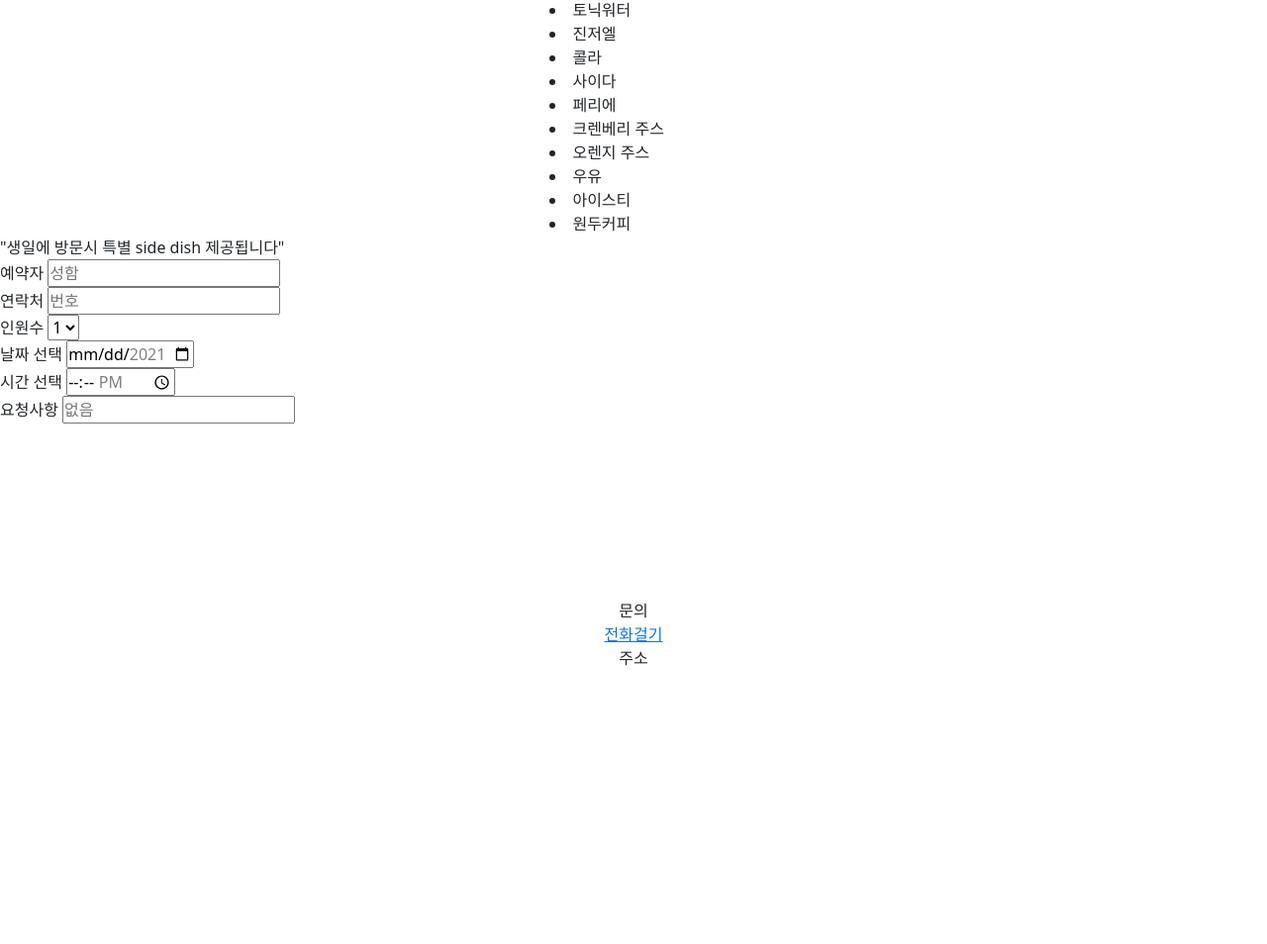
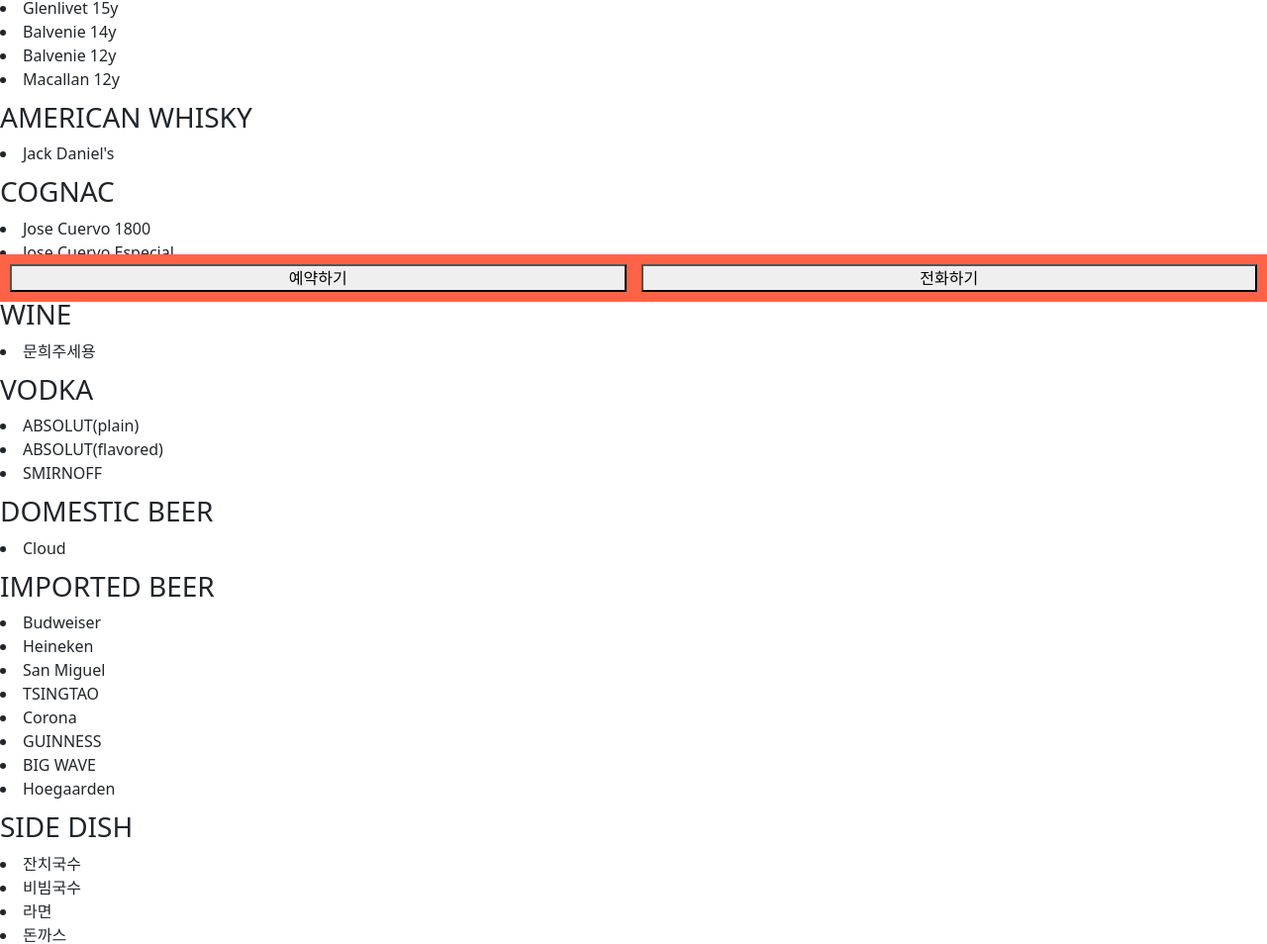
Before and after one commit to dbher/restaurants_reservation_weppage, a plain HTML site: page user/index.html in a window 1280 px wide. Shown: the part 495-1449 px from the top of the page at 99% size. Before the commit the page ends 1172 px from the top, so only its background shows below. Drawn offline with nearby package versions, Linux system fonts and the light colour scheme.

Commit message:
add scrollingfunc

```diff
--- a/user/app.js
+++ b/user/app.js
@@ -1,12 +1,95 @@
 function makeList(documentElement, elementData) {
-    for (let i in elementData) {
-    const liElement = document.createElement("li")
-    liElement.textContent = elementData[i]
-    documentElement.appendChild(liElement)
+  for (let i in elementData) {
+    const liElement = document.createElement("li");
+    liElement.textContent = elementData[i];
+    documentElement.appendChild(liElement);
   }
 }
 
-const sidedishElement = document.querySelector("#side-dish")
+const scotchWhiskyElement = document.querySelector("#scotch-whisky");
+
+const scotchWhiskyData = [
+  "Ballantine's 17y",
+  "Royal Salute 21y",
+  "Johnnie Walker Black",
+  "J&B Reserve",
+  "IMERIAL QUANTUM 19y",
+  "The SMOOTH by IMPERIAL 17y",
+];
+
+makeList(scotchWhiskyElement, scotchWhiskyData);
+
+const domesticWhiskyElement = document.querySelector("#domestic-whisky");
+
+const domesticWhiskyData = ["Scotch Blue 17y", "Windsor 17y"];
+
+makeList(domesticWhiskyElement, domesticWhiskyData);
+
+const singleMaltWhiskyElement = document.querySelector("#single-malt-whisky");
+
+const singleMaltWhiskyData = [
+  "Macallan 12y",
+  "Glenfiddich 18y",
+  "Glenfiddich 15y",
+  "Glenfiddich 12y",
+  "Glenlivet 15y",
+  "Balvenie 14y",
+  "Balvenie 12y",
+  "Macallan 12y",
+];
+
+makeList(singleMaltWhiskyElement, singleMaltWhiskyData);
+
+const AmericanWhiskyElement = document.querySelector("#american-whisky");
+
+const AmericanWhiskyData = ["Jack Daniel's"];
+
+makeList(AmericanWhiskyElement, AmericanWhiskyData);
+
+const cognacElement = document.querySelector("#cognac");
+
+const cognacData = [
+  "Jose Cuervo 1800",
+  "Jose Cuervo Especial",
+  "SILVER PATRON",
+];
+
+makeList(cognacElement, cognacData);
+
+const wineElement = document.querySelector("#wine");
+
+const wineData = ["문희주세용"];
+
+makeList(wineElement, wineData);
+
+const vodkaElement = document.querySelector("#vodka");
+
+const vodkaData = ["ABSOLUT(plain)", "ABSOLUT(flavored)", "SMIRNOFF"];
+
+makeList(vodkaElement, vodkaData);
+
+const domesticBeerElement = document.querySelector("#domestic-beer");
+
+const domesticBeerData = ["Cloud"];
+
+makeList(domesticBeerElement, domesticBeerData);
+
+const importedBeerElement = document.querySelector("#imported-beer");
+
+const importedBeerData = [
+  "Budweiser",
+  "Heineken",
+  "San Miguel",
+  "TSINGTAO",
+  "Corona",
+  "GUINNESS",
+  "BIG WAVE",
+  "Hoegaarden",
+];
+
+makeList(importedBeerElement, importedBeerData);
+
+const sidedishElement = document.querySelector("#side-dish");
 
 const sidedishData = [
   "잔치국수",
@@ -22,11 +105,11 @@
   "골뱅이소면",
   "마른안주",
   "Today's Special 안주",
-]
+];
 
-makeList(sidedishElement, sidedishData)
+makeList(sidedishElement, sidedishData);
 
-const DrinkElement = document.querySelector("#drink")
+const DrinkElement = document.querySelector("#drink");
 
 const DrinkData = [
   "토닉워터",
@@ -39,6 +122,12 @@
   "우유",
   "아이스티",
   "원두커피",
-]
+];
 
-makeList(DrinkElement, DrinkData)
+makeList(DrinkElement, DrinkData);
+
+function scrollToReservationInput() {
+  document
+    .getElementById("reservation-info")
+    .scrollIntoView({ behavior: "smooth" });
+}
--- a/user/index.html
+++ b/user/index.html
@@ -16,28 +16,37 @@
 
   <body>
     <header>
+      <h1>Blue Bar</h1>
+    </header>
     <div id="content">
-        <h1>Blue Bar</h1>
-        <ul class="nav nav-tabs">
+      <!-- <ul class="nav nav-tabs">
         <li class="nav-item"><a href="a" class="nav-link active">양주</a></li>
         <li class="nav-item"><a href="b" class="nav-link">소주</a></li>
         <li class="nav-item">
           <a href="c" class="nav-link">위스키</a>
         </li>
         <li class="nav-item"><a href="d" class="nav-link">맥주</a></li>
-        </ul>
+      </ul> -->
       <div id="menu">
         <div id="alcohole">
-            <!-- <h3>DOMESTIC BEER</h3> -->
+          <h3>SCOTCH WHISKY</h3>
+          <div id="scotch-whisky"></div>
+          <h3>DOMESTIC WHISKY</h3>
+          <div id="domestic-whisky"></div>
+          <h3>SINGLE MALT WHISKY</h3>
+          <div id="single-malt-whisky"></div>
+          <h3>AMERICAN WHISKY</h3>
+          <div id="american-whisky"></div>
+          <h3>COGNAC</h3>
+          <div id="cognac"></div>
+          <h3>WINE</h3>
+          <div id="wine"></div>
+          <h3>VODKA</h3>
+          <div id="vodka"></div>
+          <h3>DOMESTIC BEER</h3>
           <div id="domestic-beer"></div>
+          <h3>IMPORTED BEER</h3>
           <div id="imported-beer"></div>
-            <div id="vodka"></div>
-            <div id="wine"></div>
-            <div id="scotch-whisky"></div>
-            <div id="domestic-whisky"></div>
-            <div id="single-malt-whisky"></div>
-            <div id="american-whisky"></div>
-            <div id="cognac"></div>
         </div>
         <h3>SIDE DISH</h3>
         <div id="side-dish"></div>
@@ -45,8 +54,13 @@
         <div id="drink"></div>
       </div>
       <div id="message">"생일에 방문시 특별 side dish 제공됩니다"</div>
+      <div class="footer">
+        <div>문의</div>
+        <div><a href="tel:010-1234-5678">전화걸기</a></div>
+        <div>주소</div>
+      </div class="footer">
       <div id="reservation-info">
-          <div>
+        <div class="input-wrapper">
           <label for="reservation-name">예약자</label>
           <input
             placeholder="성함"
@@ -54,11 +68,11 @@
             name="reservation-name"
           />
         </div>
-          <div>
+        <div class="input-wrapper">
           <label for="phone-number">연락처</label>
           <input placeholder="번호" id="phone-number" name="phone-number" />
         </div>
-          <div>
+        <div class="input-wrapper">
           <label for="people">인원수</label>
           <select id="people">
             <option value="1">1</option>
@@ -69,7 +83,7 @@
             <option value="6">6</option>
           </select>
         </div>
-          <div>
+        <div class="input-wrapper">
           <label for="date">날짜 선택</label>
           <input
             type="date"
@@ -79,23 +93,25 @@
             max="2021-12-31"
           />
         </div>
-          <div>
+        <div class="input-wrapper">
           <label for="time">시간 선택</label>
           <input type="time" id="time" name="time" min="17:00" max="21:00" />
         </div>
-          <div>
+        <div class="input-wrapper">
           <label for="request">요청사항</label>
           <input id="request" name="request" placeholder="없음" />
         </div>
       </div>
     </div>
-      <nav></nav>
-    </header>
-    <footer>
+    <!-- <div class="footer">
       <div>문의</div>
       <div><a href="tel:010-1234-5678">전화걸기</a></div>
       <div>주소</div>
-    </footer>
+    </div class="footer"> -->
+    <div id="button-wrapper">
+      <button reservation-button onclick="scrollToReservationInput()">예약하기</button>
+      <button phone-button>전화하기</button>
+    </div>
   </body>
   <script src="./app.js"></script>
 </html>
--- a/user/style.css
+++ b/user/style.css
@@ -1,60 +1,79 @@
-/* .horizontal-box {
-	display: flex;
-	flex-direction: row;
-} */
 
-/* .align-center {
-	text-align: center;
-} */
-
-/* P {
-	width: 100px;
-	margin: 0 auto;
-} */
 *, body, html {
 	margin: 0;
 	padding: 0;
 }
 
-h1 {
+header > h1 {
 	margin-left: 0px;
-	margin-bottom: 10px;
+	/* margin-bottom: 10px; */
 	text-align: left;
 	background-color: rgb(49, 49, 160);
 	color:white;
 	position: sticky;
-	top: -40px;
+	/* top: -40px; */
 }
 
 #content {
-	height: 1000px;
 	text-align: left;
-	position: relative;
 }
 
-#menu {
-	width: fit-content;
-	margin-left: auto;
-	margin-right: auto;
-	position: relative;
+#menu #reservation-name {
+	/* width: fit-content; */
+	/* margin-left: 10; */
+	/* margin-right: auto; */
+	/* position: relative; */
+	background: violet;
+	display: flex;
+	/* flex-direction: column;
+	flex-wrap: wrap; */
+	flex-grow: column wrap;
+	justify-content: center;
 }
 
-h3 {
-	margin-top: 200px;
-	margin-bottom: 500px;
-	position: relative;
+#menu h3 {
+	/* position: relative; */
+	margin-top: 10px;
 }
 
-header {
-	margin-bottom: 100px;
+.input-wrapper {
+	display: flex;
+}
+.input-wrapper > label {
+	width: 80px;
+	white-space: nowrap;
+}
+.input-wrapper > input, .input-wrapper > select {
+	flex-grow: 1;
 }
 
-footer {
+#reservation-info {
+	display: flex;
+	flex-direction: column;
+	flex-grow: 1;
+	background-color: turquoise;
+	gap: 10px;
+}
+
+#button-wrapper {
+	position: sticky;
+	width: 100%;
+
+	bottom: 0;
+	height: min-content;
+	display: flex;
+	justify-content: space-around;
+	flex-grow: 1;
+	background-color: tomato;
+	gap: 15px;
+	padding: 10px;
+}
+
+button {
+	/* padding: 10%; */
+	flex-grow: 1;
+}
+
+.footer {
 	text-align: center;
 }
-
-/* p {
-	text-align: left;
-	width: 100px;
-	margin: 0 auto;
-} */
```
Lines whose indentation alone changed are shown as unchanged.
